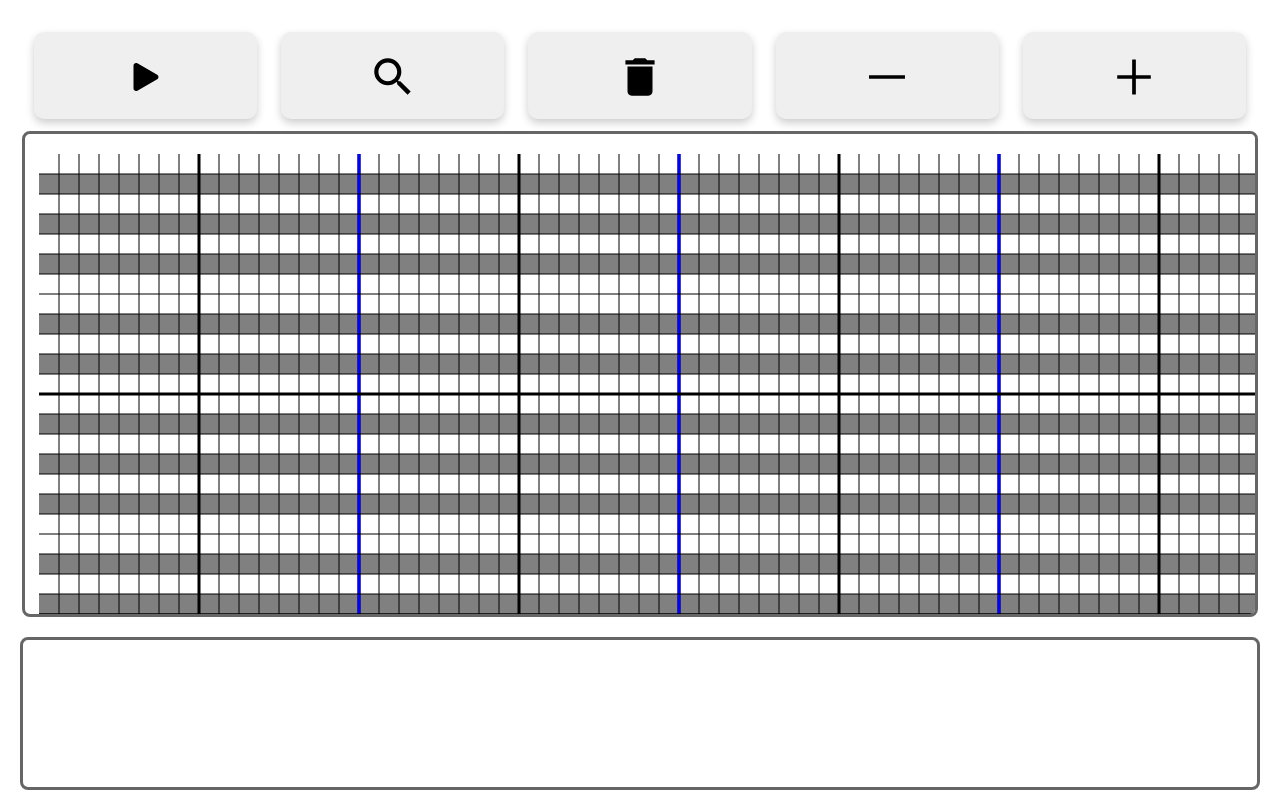
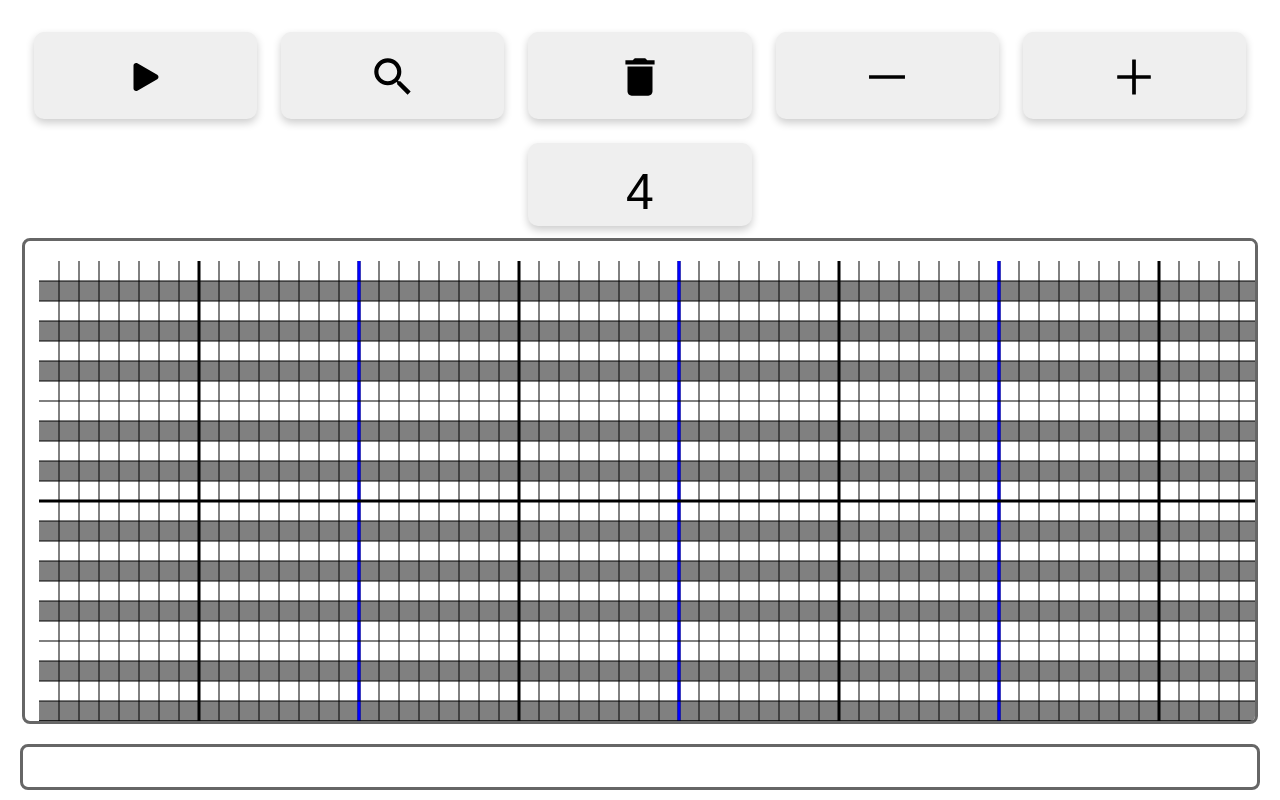
Before and after one commit to tadeas0/soarch, a React (Create React App) app in the folder frontend/: page / in a window 1280 px wide. Built offline with nearby package versions, Linux system fonts and the light colour scheme.

Commit message:
create button for changing note length

```diff
--- a/frontend/src/components/pianoRoll.tsx
+++ b/frontend/src/components/pianoRoll.tsx
@@ -29,13 +29,14 @@ const PianoRoll: FunctionComponent<PianoRollProps> = (props) => {
         height: props.noteHeight,
         lowestNote: props.lowestNote,
     });
+    const [noteLength, setNoteLength] = useState(DEFAULT_NOTE_LENGTH);
     const [isPlaying, handleStart, handleStop] = usePlayback();
 
     const handleAddNote = (pitch: number, position: number) => {
         handleStop();
         const newNote: Note = Sequencer.createNoteObject(
             position,
-            DEFAULT_NOTE_LENGTH,
+            noteLength,
             gridParams.height - pitch - 1
         );
 
@@ -62,6 +63,10 @@ const PianoRoll: FunctionComponent<PianoRollProps> = (props) => {
         if (isPlaying) {
             handleStop();
         }
+    };
+
+    const handleChangeNoteLength = () => {
+        setNoteLength((noteLength * 2) % 31);
     };
 
     const handlePlayClick = () => {
@@ -124,6 +129,7 @@ const PianoRoll: FunctionComponent<PianoRollProps> = (props) => {
             <button onClick={handleAddMeasure}>
                 <AiOutlinePlus />
             </button>
+            <button onClick={handleChangeNoteLength}>{noteLength}</button>
             <PianoRollGrid
                 onAddNote={handleAddNote}
                 onDeleteNote={handleDeleteNote}
```
